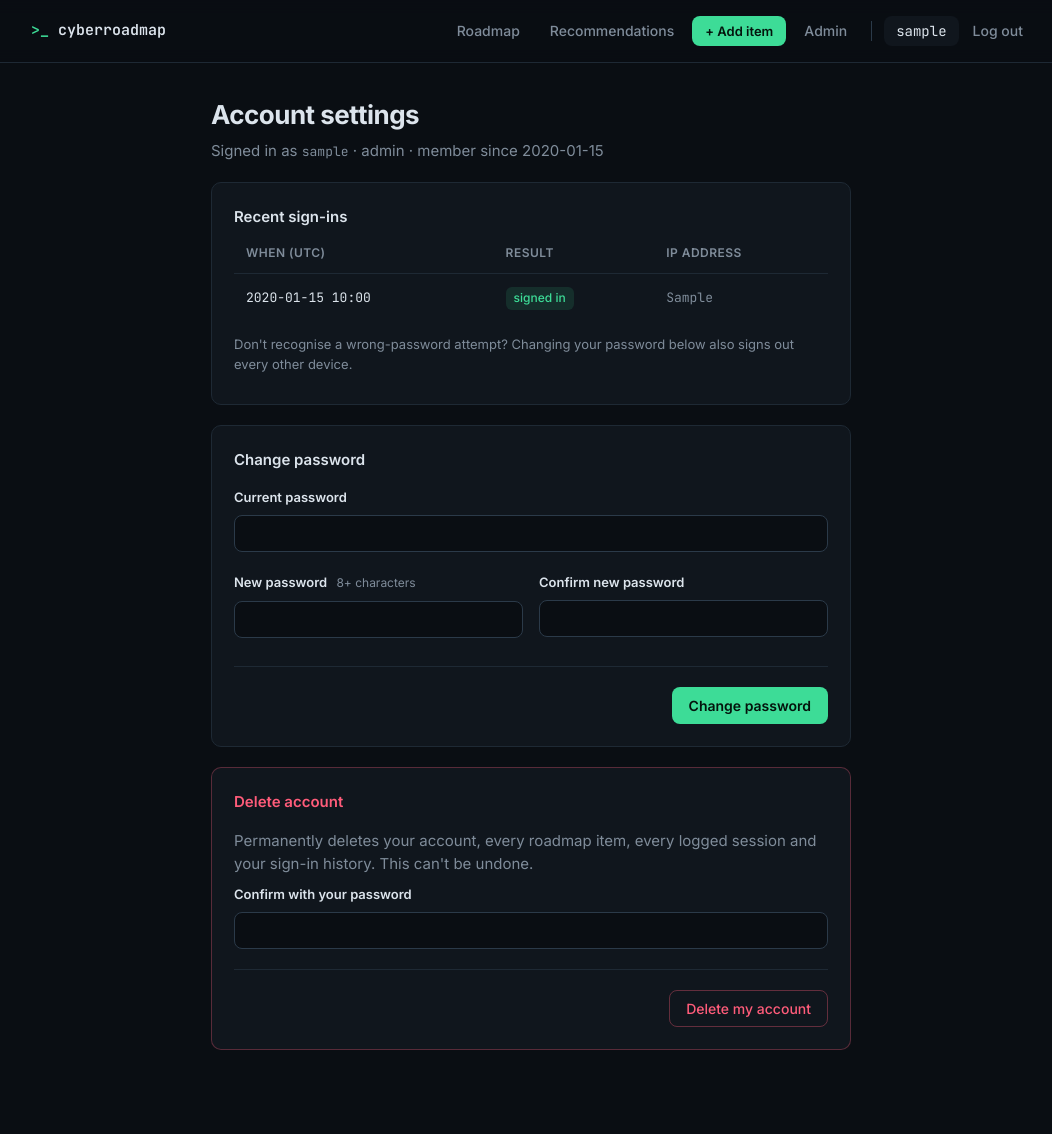
After one commit to G-Lifshitz/cybersec-roadmap, a Flask app: page /settings in a window 1280 px wide. The commit adds this page. Shown: the whole page, without its empty margins (109-1161 px from the left). Run offline with Flask 3, Linux system fonts and the light colour scheme; the visitor is signed in with stand-in values (Sample User, id 1); tables that the repository leaves empty hold one stand-in row (values such as "Sample post").

Commit message:
Add account settings: change password (logs out other sessions), delete account, login history with failed-attempt warning

```diff
--- a/app.py
+++ b/app.py
@@ -58,6 +58,11 @@ def load_current_user():
     """Look up the logged-in user once per request and keep it on g."""
     user_id = session.get("user_id")
     g.user = users_model.get_by_id(user_id) if user_id else None
+    # A password change bumps session_epoch. A cookie issued before that
+    # (e.g. on another device, or a stolen one) no longer matches -> logged out.
+    if g.user and session.get("epoch") != g.user["session_epoch"]:
+        session.clear()
+        g.user = None
 
 
 def login_required(view):
@@ -104,9 +109,10 @@ def _too_many(template, message, kind, key, window, **ctx):
     return resp
 
 
-def _start_session(user):
+def _start_session(user_id):
     session.clear()  # drop anything from before login (session fixation)
-    session["user_id"] = user["id"]
+    session["user_id"] = user_id
+    session["epoch"] = users_model.get_by_id(user_id)["session_epoch"]
 
 
 @app.route("/register", methods=["GET", "POST"])
@@ -130,7 +136,7 @@ def register():
         except users_model.RegistrationError as e:
             flash(str(e))
             return render_template("register.html", username=username)
-        _start_session({"id": user_id})
+        _start_session(user_id)
         flash("Account created. Add the first thing you want to learn.")
         return redirect(url_for("index"))
     return render_template("register.html", username="")
@@ -160,11 +166,20 @@ def login():
         if user is None:
             ratelimit.record("login_fail", account_key)
             ratelimit.record("login_fail_ip", ip)
+            # Only real accounts get a history entry; the message stays identical either way.
+            target_id = users_model.get_id_by_username(username)
+            if target_id:
+                users_model.record_login(target_id, False, ip)
             flash("Wrong username or password.")
             return render_template("login.html", username=username)
 
         ratelimit.clear("login_fail", account_key)  # a success resets that account's count
-        _start_session(user)
+        failed = users_model.failed_since_last_login(user["id"])
+        users_model.record_login(user["id"], True, ip)
+        _start_session(user["id"])
+        if failed:
+            flash(f"Heads up: {failed} failed login attempt{'s' if failed != 1 else ''} "
+                  "on your account since you last logged in. Check Settings if that wasn't you.")
         return redirect(_safe_next(request.args.get("next")))
     return render_template("login.html", username="")
 
@@ -368,6 +383,69 @@ def recommendations():
 
 # ── Entry point ────────────────────────────────────────────────────────────
 
+# ── Settings ───────────────────────────────────────────────────────────────
+
+def _settings_page():
+    return render_template("settings.html", logins=users_model.recent_logins(g.user["id"]))
+
+
+def _settings_guard():
+    """Rate-limit wrong 'current password' entries, so a hijacked session can't brute-force it."""
+    key = f"settings|{g.user['id']}"
+    limit, window = LOGIN_FAILS_PER_ACCOUNT
+    if ratelimit.is_limited("login_fail", key, limit, window):
+        return key, _too_many("settings.html", "Too many wrong password attempts.",
+                              "login_fail", key, window,
+                              logins=users_model.recent_logins(g.user["id"]))
+    return key, None
+
+
+@app.route("/settings")
+@login_required
+def settings():
+    return _settings_page()
+
+
+@app.route("/settings/password", methods=["POST"])
+@login_required
+def change_password():
+    key, blocked = _settings_guard()
+    if blocked:
+        return blocked
+    new = request.form.get("new_password", "")
+    if new != request.form.get("confirm", ""):
+        flash("New passwords don't match.")
+        return _settings_page()
+    try:
+        epoch = users_model.change_password(g.user["id"], request.form.get("current_password", ""), new)
+    except users_model.AccountError as e:
+        if "Current password" in str(e):
+            ratelimit.record("login_fail", key)
+        flash(str(e))
+        return _settings_page()
+    session["epoch"] = epoch  # keep THIS session; every other one is now invalid
+    flash("Password changed. You've been logged out on every other device.")
+    return redirect(url_for("settings"))
+
+
+@app.route("/settings/delete", methods=["POST"])
+@login_required
+def delete_account():
+    key, blocked = _settings_guard()
+    if blocked:
+        return blocked
+    try:
+        users_model.delete_account(g.user["id"], request.form.get("password", ""))
+    except users_model.AccountError as e:
+        if "Password is wrong" in str(e):
+            ratelimit.record("login_fail", key)
+        flash(str(e))
+        return _settings_page()
+    session.clear()
+    flash("Your account and all your data have been deleted.")
+    return redirect(url_for("login"))
+
+
 # ── Admin ──────────────────────────────────────────────────────────────────
 
 @app.route("/admin")
--- a/db.py
+++ b/db.py
@@ -59,7 +59,16 @@ def init_db():
                 username      TEXT NOT NULL UNIQUE COLLATE NOCASE,
                 password_hash TEXT NOT NULL,
                 is_admin      INTEGER NOT NULL DEFAULT 0,
+                session_epoch INTEGER NOT NULL DEFAULT 0,  -- bumped on password change; old cookies stop working
                 created_at    TIMESTAMP DEFAULT CURRENT_TIMESTAMP
+            );
+
+            CREATE TABLE IF NOT EXISTS login_events (
+                id         INTEGER PRIMARY KEY AUTOINCREMENT,
+                user_id    INTEGER NOT NULL REFERENCES users(id) ON DELETE CASCADE,
+                success    INTEGER NOT NULL,          -- 1 = logged in, 0 = wrong password
+                ip         TEXT,
+                created_at TIMESTAMP DEFAULT CURRENT_TIMESTAMP
             );
 
             CREATE TABLE IF NOT EXISTS roadmap_items (
@@ -100,22 +109,25 @@ def init_db():
         conn.execute(
             "CREATE INDEX IF NOT EXISTS idx_rate_lookup ON rate_events(kind, key, created_at)"
         )
+        conn.execute(
+            "CREATE INDEX IF NOT EXISTS idx_login_events_user ON login_events(user_id, id)"
+        )
 
 
 def _migrate(conn):
-    """Bring a database created before accounts existed up to date.
+    """Bring a database created by an older version of the app up to date.
 
     CREATE TABLE IF NOT EXISTS won't add a column to a table that's already
-    there, so older roadmap.db files need user_id added by hand. Items created
-    before this migration have user_id NULL and belong to nobody.
+    there, so columns added after launch are added here if missing. Items
+    created before accounts existed have user_id NULL and belong to nobody.
     """
-    cols = {row["name"] for row in conn.execute("PRAGMA table_info(roadmap_items)")}
-    if "user_id" not in cols:
-        conn.execute(
-            "ALTER TABLE roadmap_items ADD COLUMN user_id INTEGER "
-            "REFERENCES users(id) ON DELETE CASCADE"
-        )
-
-    user_cols = {row["name"] for row in conn.execute("PRAGMA table_info(users)")}
-    if "is_admin" not in user_cols:
-        conn.execute("ALTER TABLE users ADD COLUMN is_admin INTEGER NOT NULL DEFAULT 0")
+    added_columns = [
+        ("roadmap_items", "user_id", "INTEGER REFERENCES users(id) ON DELETE CASCADE"),
+        ("users", "is_admin", "INTEGER NOT NULL DEFAULT 0"),
+        ("users", "session_epoch", "INTEGER NOT NULL DEFAULT 0"),
+    ]
+    # Table/column names here are fixed strings from the list above, never input.
+    for table, column, definition in added_columns:
+        existing = {row["name"] for row in conn.execute(f"PRAGMA table_info({table})")}
+        if column not in existing:
+            conn.execute(f"ALTER TABLE {table} ADD COLUMN {column} {definition}")
--- a/static/style.css
+++ b/static/style.css
@@ -245,3 +245,12 @@ input[type=password] { width: 100%; font: 14px var(--sans); color: var(--text);
 .mono { font-family: var(--mono); font-size: 13px; }
 .card-head { display: flex; justify-content: space-between; align-items: center; margin-bottom: 16px; }
 .card-head h2 { margin: 0; }
+
+/* ── Settings ───────────────────────────────────────────────────────────── */
+a.nav-user { text-decoration: none; border-radius: 8px; padding: 6px 8px; }
+a.nav-user:hover, a.nav-user.active { color: var(--text); background: var(--surface); }
+.field-grid-even { grid-template-columns: 1fr 1fr; }
+.card-danger { border-color: rgba(255, 92, 122, .3); }
+.card-danger h2 { color: var(--red); }
+.small-note { font-size: 13px; margin-top: 12px; }
+.form-page .card { margin-top: 20px; }
--- a/templates/base.html
+++ b/templates/base.html
@@ -22,7 +22,7 @@
         <a href="{{ url_for('admin') }}" class="{% if request.endpoint == 'admin' %}active{% endif %}">Admin</a>
         {% endif %}
         <span class="nav-sep"></span>
-        <span class="nav-user">{{ g.user.username }}</span>
+        <a href="{{ url_for('settings') }}" class="nav-user {% if request.endpoint == 'settings' %}active{% endif %}" title="Account settings">{{ g.user.username }}</a>
         <form method="POST" action="{{ url_for('logout') }}" class="inline-form">
           <button type="submit" class="link-btn">Log out</button>
         </form>
--- /dev/null
+++ b/templates/settings.html
@@ -0,0 +1,63 @@
+{% extends "base.html" %}
+{% block title %}Settings{% endblock %}
+{% block content %}
+<div class="form-page">
+  <h1>Account settings</h1>
+  <p class="muted">Signed in as <span class="mono">{{ g.user.username }}</span>{% if g.user.is_admin %} · admin{% endif %} · member since {{ g.user.created_at[:10] }}</p>
+
+  <section class="card">
+    <h2>Recent sign-ins</h2>
+    {% if logins %}
+    <table class="table">
+      <thead><tr><th>When (UTC)</th><th>Result</th><th>IP address</th></tr></thead>
+      <tbody>
+        {% for l in logins %}
+        <tr>
+          <td class="mono">{{ l.created_at[:16] }}</td>
+          <td>{% if l.success %}<span class="pill s-pill-completed">signed in</span>{% else %}<span class="pill f-pill-brutal">wrong password</span>{% endif %}</td>
+          <td class="mono muted">{{ l.ip }}</td>
+        </tr>
+        {% endfor %}
+      </tbody>
+    </table>
+    <p class="muted small-note">Don't recognise a wrong-password attempt? Changing your password below also signs out every other device.</p>
+    {% else %}
+    <p class="muted">No sign-ins recorded yet.</p>
+    {% endif %}
+  </section>
+
+  <section class="card">
+    <h2>Change password</h2>
+    <form method="POST" action="{{ url_for('change_password') }}">
+      <div class="field">
+        <label for="current_password">Current password</label>
+        <input id="current_password" type="password" name="current_password" required autocomplete="current-password">
+      </div>
+      <div class="field-grid field-grid-even">
+        <div class="field">
+          <label for="new_password">New password <span class="hint">8+ characters</span></label>
+          <input id="new_password" type="password" name="new_password" required minlength="8" autocomplete="new-password">
+        </div>
+        <div class="field">
+          <label for="confirm">Confirm new password</label>
+          <input id="confirm" type="password" name="confirm" required minlength="8" autocomplete="new-password">
+        </div>
+      </div>
+      <div class="form-actions"><button type="submit" class="btn btn-primary">Change password</button></div>
+    </form>
+  </section>
+
+  <section class="card card-danger">
+    <h2>Delete account</h2>
+    <p class="muted">Permanently deletes your account, every roadmap item, every logged session and your sign-in history. This can't be undone.</p>
+    <form method="POST" action="{{ url_for('delete_account') }}"
+          onsubmit="return confirm('Delete your account and ALL your data permanently?')">
+      <div class="field">
+        <label for="del_password">Confirm with your password</label>
+        <input id="del_password" type="password" name="password" required autocomplete="current-password">
+      </div>
+      <div class="form-actions"><button type="submit" class="btn btn-danger">Delete my account</button></div>
+    </form>
+  </section>
+</div>
+{% endblock %}
```
Also changed, not shown: models/users.py (+107 -5 lines), tests/test_users.py (+86 -0 lines).
